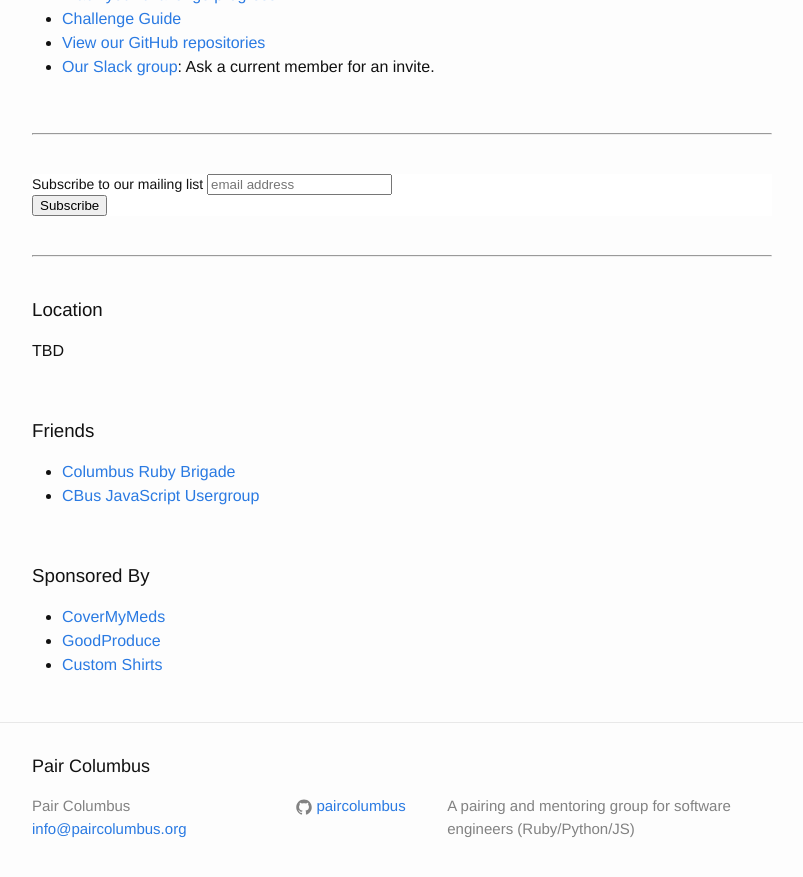
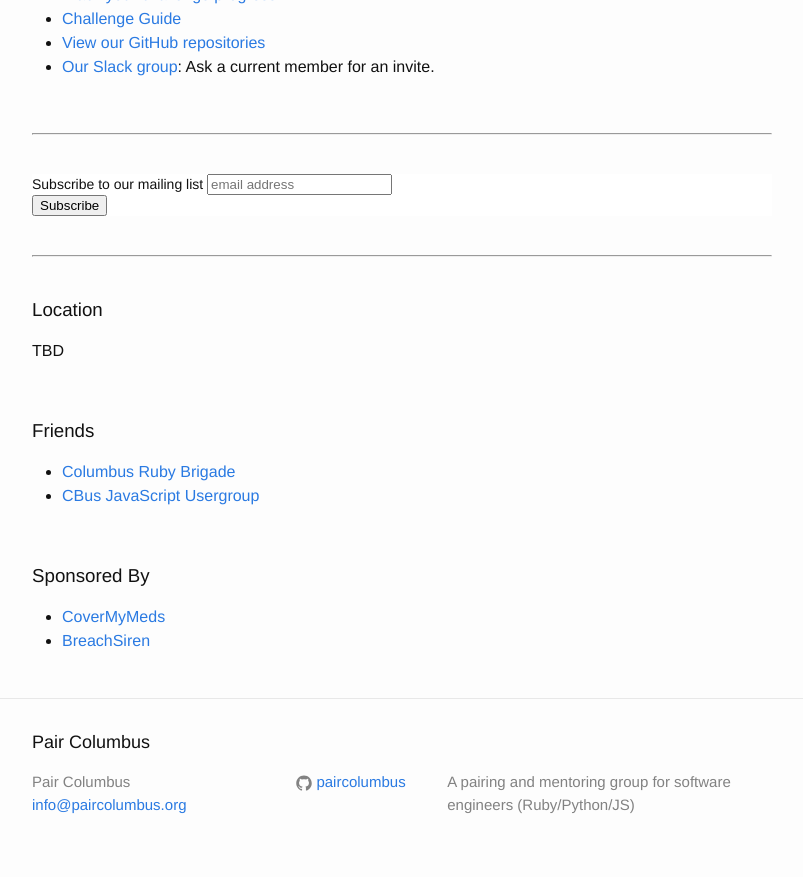
Before and after one commit to paircolumbus/paircolumbus.github.io, a Jekyll site: the page built from index.md, in a window 1280 px wide and 900 px high, scrolled down 845 px. Shown: the top 877 px of the window, without its empty margins (238-1041 px from the left). Built offline with Jekyll 4.4.1, drawn with Linux system fonts in a browser that asks for light colours; comment, search, counter and statistics services are not loaded.

Commit message:
update sponsors

```diff
--- a/index.md
+++ b/index.md
@@ -70,5 +70,4 @@
 
 ### Sponsored By
 - [CoverMyMeds](https://www.covermymeds.com/)
-- [GoodProduce](http://goodproduce.net)
-- [Custom Shirts](http://www.customshirts.com/)
+- [BreachSiren](https://breachsiren.com)
```
Also changed, not shown: other parts of index.md (+1 -1 lines).
